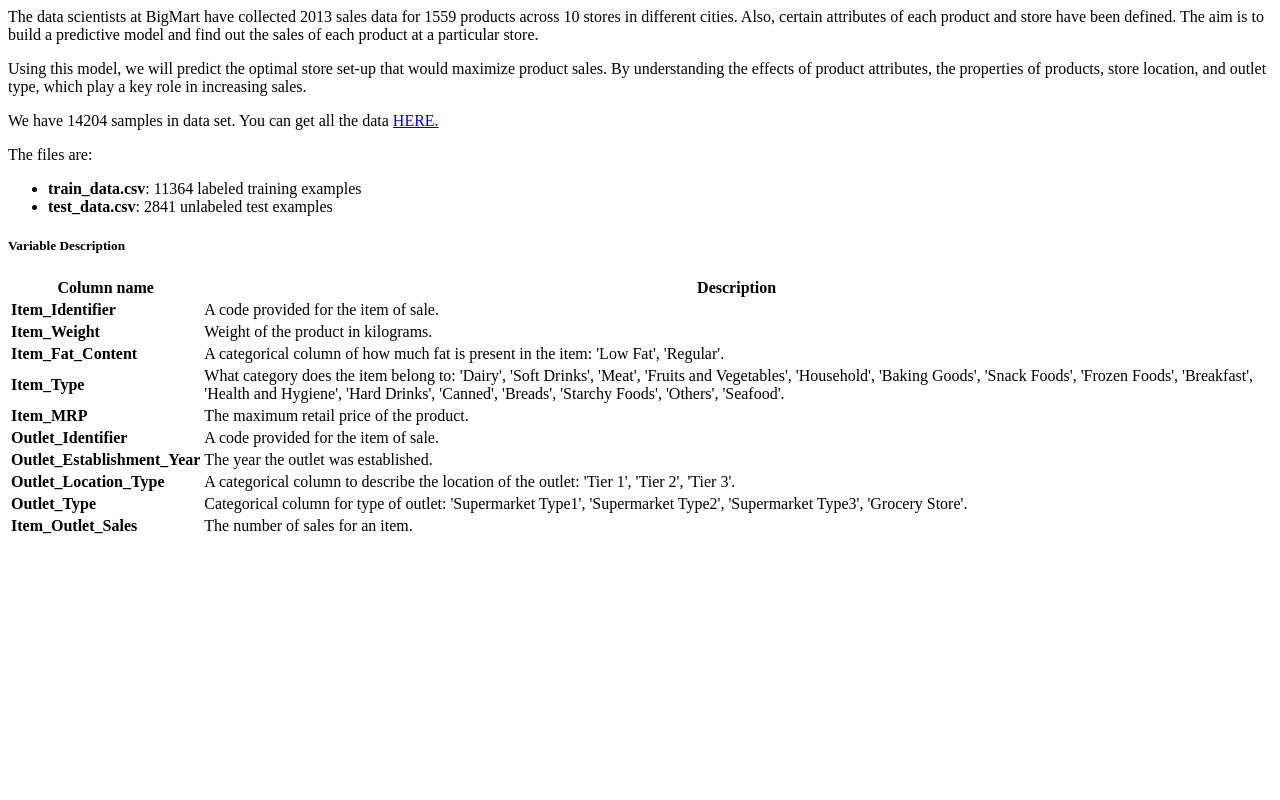
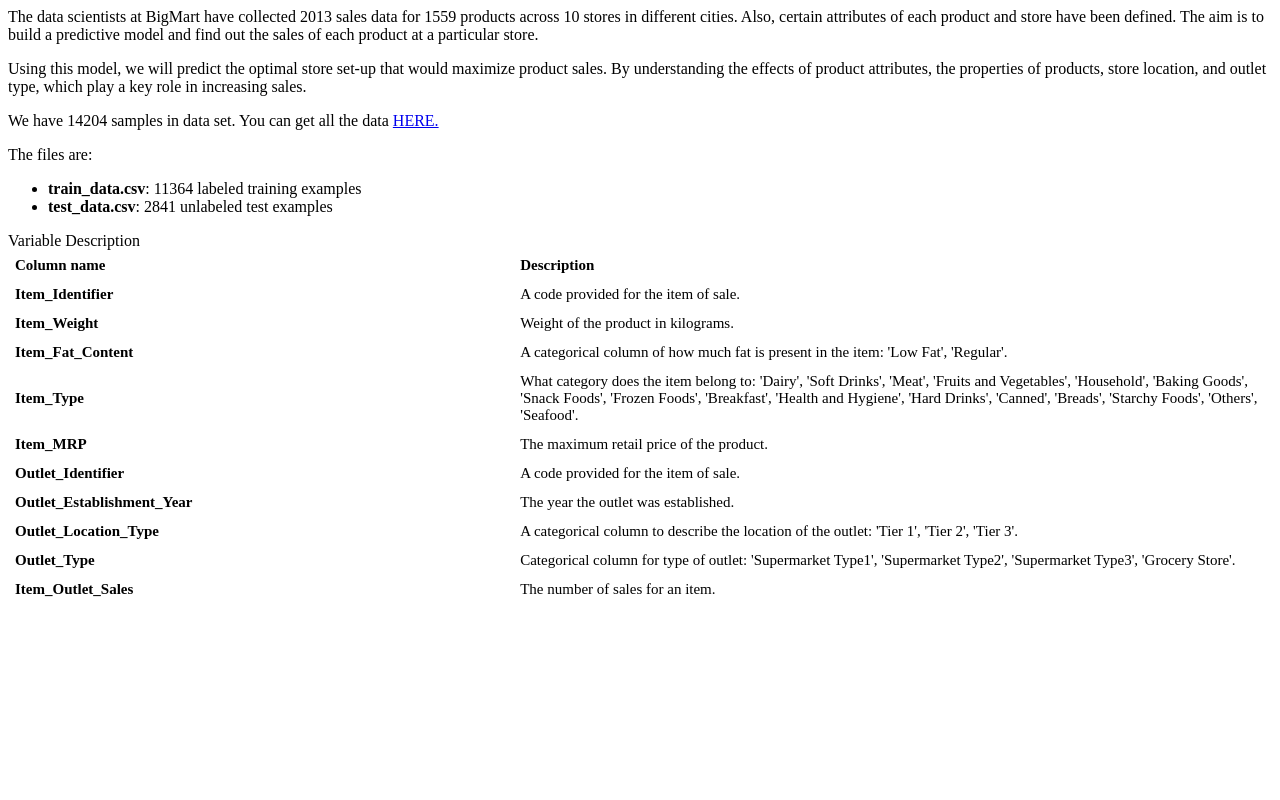
Before and after one commit to sdwiyanti/Sales-Prediction-for-a-Retail-Store-, a Python web app: template templates/description.html in a window 1280 px wide. Run offline with Jinja, Linux system fonts and the light colour scheme; the template is opened without the code that fills it, so the values that code supplies are empty.

Commit message:
Update description.html

```diff
--- a/templates/description.html
+++ b/templates/description.html
@@ -12,12 +12,25 @@
         <li><strong>test_data.csv</strong>: 2841 unlabeled test examples</li>
         </ul>
   </p>
-<h5 class="w-300">Variable Description</h5>
+<!-- <h5 class="w-300">Variable Description</h5> -->
+<th>Variable Description</th>
+<style>
+table {
+  font-size: 15px;
+  width: 100%;
+  margin: 0 auto;
+}
+
+th, td {
+  padding: 5px;
+  text-align: left;
+}
+</style>
   <table>
     <thead>
     <tr>
-    <th>Column name</th>
-    <th>Description</th>
+    <th style="width: 40%">Column name</th>
+    <th style="width: 60%">Description</th>
     </tr>
     </thead>
     <tbody>
```
